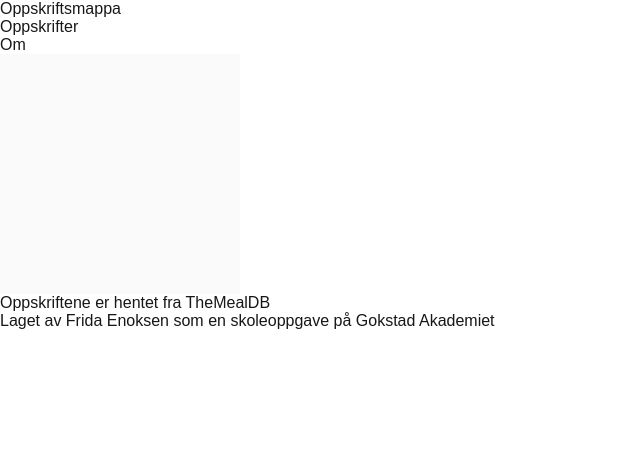
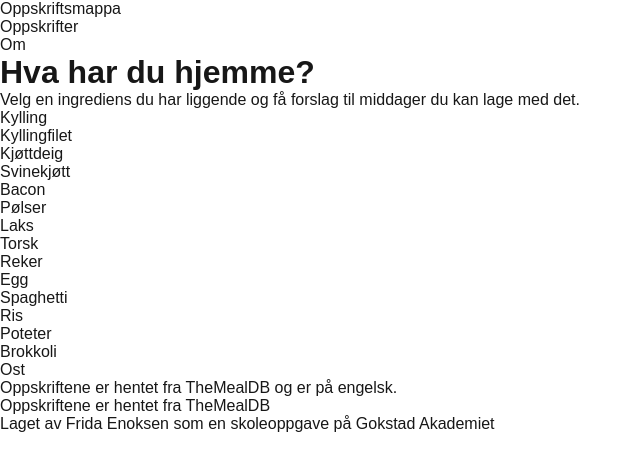
Before and after one commit to fridaenoksen-dev/oppskriftsmappa, a Next.js app: page / in a window 1280 px wide. Shown: the top 470 px of the page, without its empty margins (0-640 px from the left). Built offline with nearby package versions, Linux system fonts and the light colour scheme.

Commit message:
feat: added frontpage with ingredient choise

```diff
--- a/app/page.tsx
+++ b/app/page.tsx
@@ -1,9 +1,19 @@
+import Link from "next/link";
+import IngredientPicker from "@/components/IngredientPicker";
 import styles from "./page.module.css";
 
 export default function Home() {
   return (
-    <div className={styles.page}>
-      <main className={styles.main}></main>
-    </div>
+    <>
+      <h1>Hva har du hjemme?</h1>
+      <p>
+        Velg en ingrediens du har liggende og få forslag til middager du kan
+        lage med det.
+      </p>
+
+      <IngredientPicker selected="" />
+
+      <p>Oppskriftene er hentet fra TheMealDB og er på engelsk.</p>
+    </>
   );
 }
```
